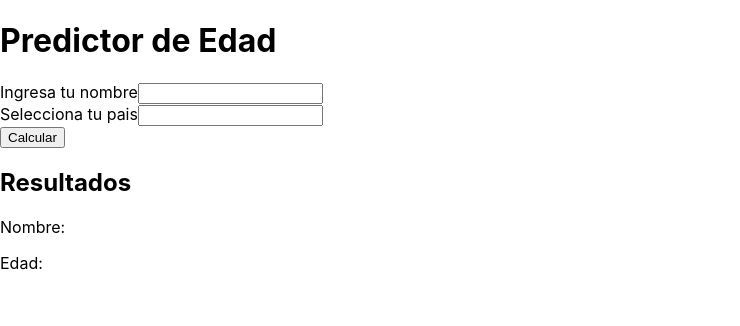
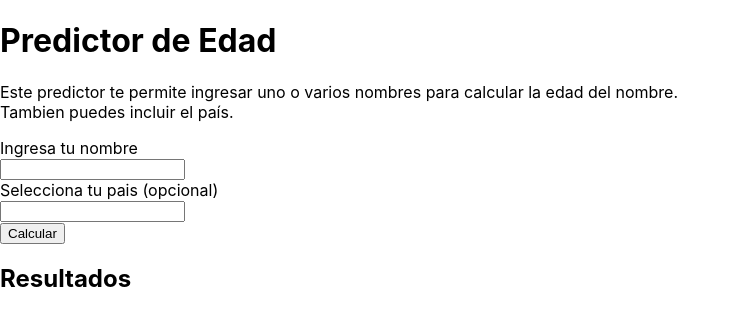
Before and after one commit to rojasmcamilo/prueba-fintegra, a React (Create React App) app: page / in a window 1280 px wide. Shown: the top 326 px of the page, without its empty margins (0-740 px from the left). Built offline with nearby package versions, Linux system fonts and the light colour scheme.

Commit message:
Push para subir detalles al repositorio. Aun falta dar funionalidad con multiple nombres. Crsithian Rojas

```diff
--- a/src/components/AgePredictor.js
+++ b/src/components/AgePredictor.js
@@ -6,20 +6,21 @@ import axios from 'axios';
 
 function AgePredictor () {
 
-    const [ agePrediction, setAgePrediction] = useState('')
+    const [ agePrediction, setAgePrediction] = useState([])
+
 
 
     const Calcular = (e) => {
         e.preventDefault();
 
-        const name = e.target.name.value;
-
+        const name = [{name: 'laura'},{name: 'laura'},{name: 'laura'}]
         const endPoint = `https://api.agify.io?name=${name}`
         axios.get(endPoint)
         .then(res => {
             const prediction = res.data
             console.log(prediction);
             setAgePrediction(prediction)
+            console.log(agePrediction);
         })
         .catch(error => {
             alert('error, vuelve a intentar')
@@ -29,20 +30,26 @@ function AgePredictor () {
     return(
         <>
         <h1>Predictor de Edad</h1>
+        <p>Este predictor te permite ingresar uno o varios nombres para calcular la edad del nombre. <br/> Tambien puedes incluir el país.</p>
 
-        <form onSubmit={Calcular}>
-            <label id='name'>Ingresa tu nombre</label>
-            <input type='text' name='name'/>
+
+        <form onSubmit={Calcular} className='prediction-form-container'>
+            <label id='name' >Ingresa tu nombre</label>
             <br/>
-            <label id='country'>Selecciona tu pais</label>
+            <input type='text' name='name' required minLength='3'/>
+            <br/>
+            <label id='country'>Selecciona tu pais <span>(opcional)</span> </label>
+            <br/>
             <input type='select' name='country'></input>
             <br/>
             <button type='submit'>Calcular</button>
         </form>
 
         <h2>Resultados</h2>
-        <p>Nombre:{agePrediction.name} </p>
-        <p>Edad:{agePrediction.age} </p>
+
+
+
+
 
         </>
     )
```
